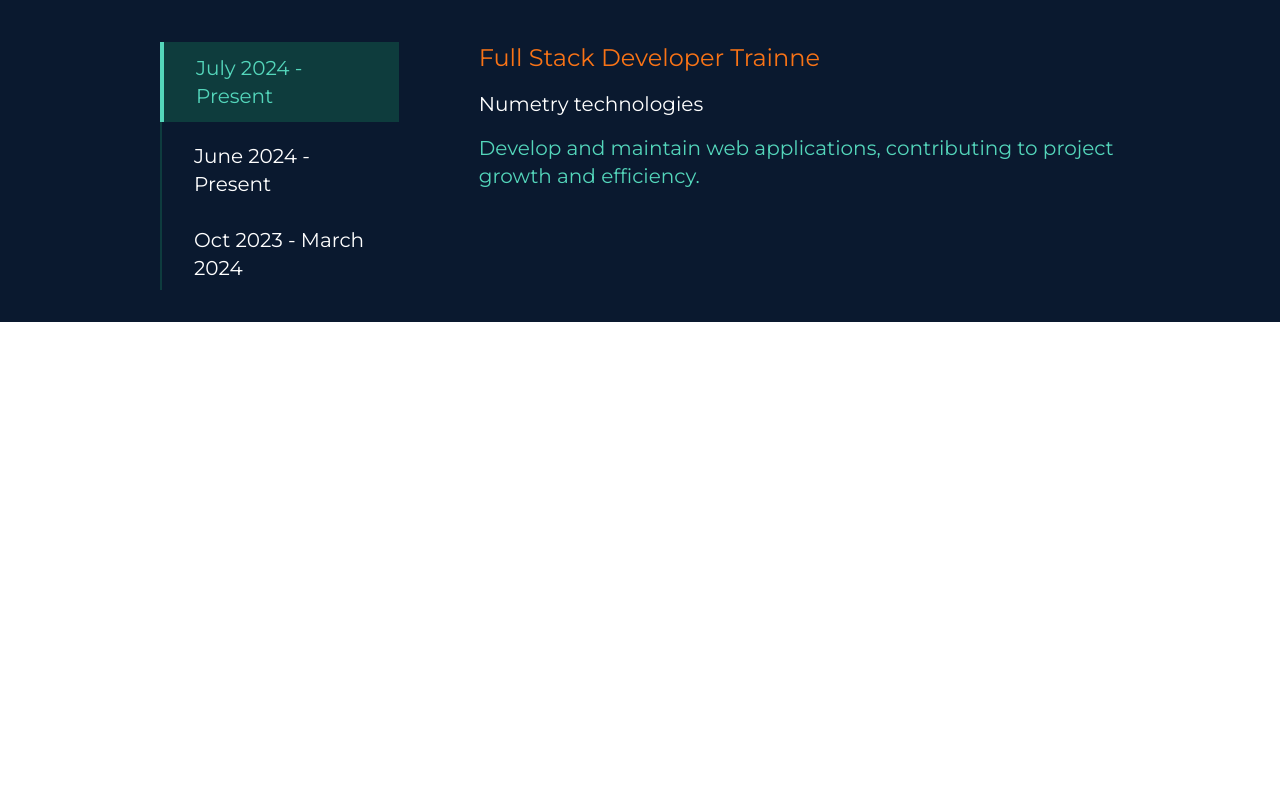
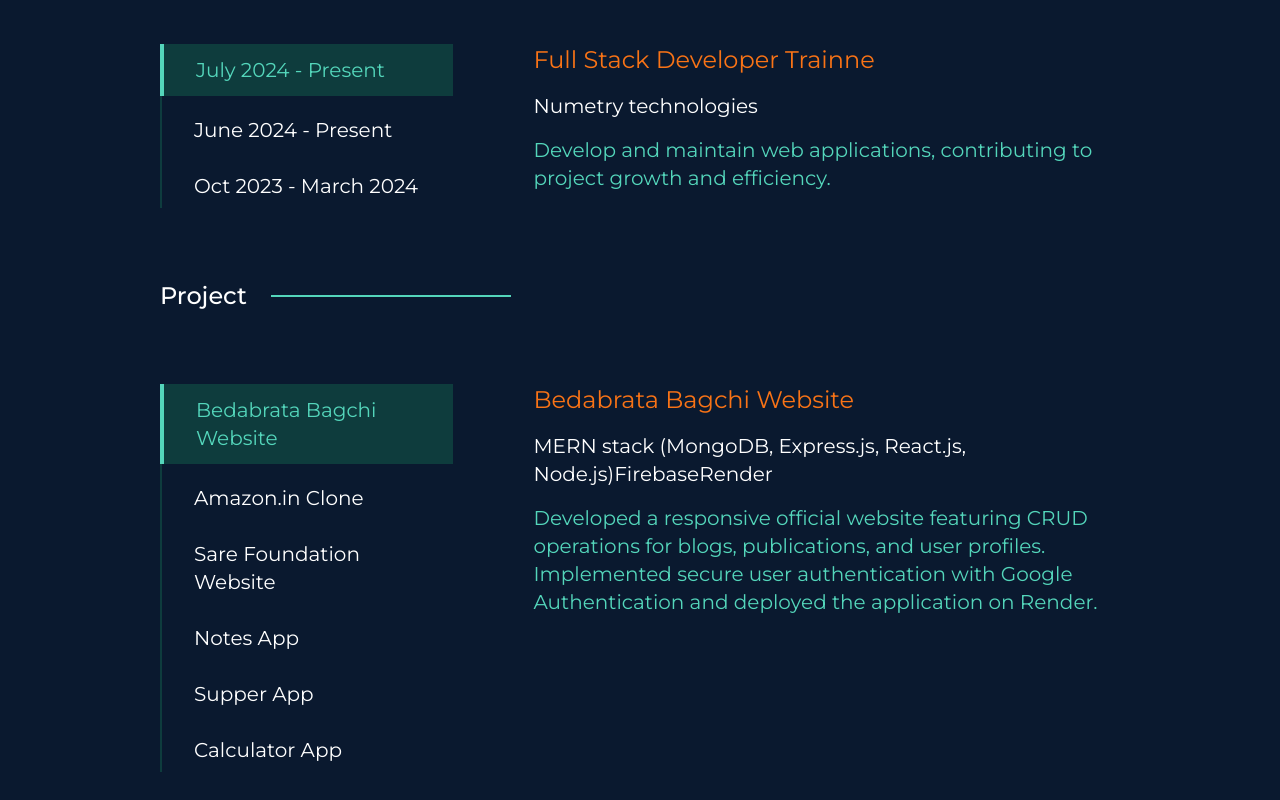
Before and after one commit to nishu2525/Portfolio, a React (Vite) app: page / in a window 1280 px wide. Shown: the part 1624-2424 px from the top of the page. Before the commit the page ends 1946 px from the top, so only its background shows below. Built offline with nearby package versions, Linux system fonts and the light colour scheme.

Commit message:
Projets  completed

```diff
--- a/src/App.jsx
+++ b/src/App.jsx
@@ -1,15 +1,22 @@
 import './App.css'
 import { BrowserRouter, Routes, Route } from "react-router-dom";
 import Home from './Pages/Home/Home';
+import About from './Pages/Home/About';
+import Experineces from './Pages/Home/Experineces';
+import Projects from './Pages/Home/Projects';
 
 function App() {
 
 
   return (
-    // < div className='flex h-screen items-center justify-center'>
+
     <BrowserRouter>
       <Routes>
         <Route path='/' element={<Home/>}/>
+        <Route path='/About' element={<About/>}/>
+        <Route path='/Experineces' element={<Experineces/>}/>
+        <Route path='/Proje' element={<Projects/>}/>
+
       </Routes>
     </BrowserRouter>
 
--- a/src/Pages/Home/About.jsx
+++ b/src/Pages/Home/About.jsx
@@ -47,8 +47,8 @@
         </h1>
         <div className="flex gap-10 mt-5">
           {skills.map((skill, index) => (
-            <div className="border border-tertiary hover:bg-tertiary py-1 px-5" key={index}>
-              <h1 className="text-tertiary hover:text-primary my-2">{skill}</h1>
+            <div className="border-2 border-tertiary hover:bg-tertiary py-1 px-5" key={index}>
+              <h1 className="text-white hover:text-primary my-2">{skill}</h1>
             </div>
           ))}
         </div>
--- a/src/Pages/Home/Experineces.jsx
+++ b/src/Pages/Home/Experineces.jsx
@@ -15,7 +15,7 @@
                  </div>
             ))}
         </div>
-        <div className="flex flex-col gap-4 ">
+        <div className="flex flex-col gap-4  w-2/3">
             <h1 className="text-secondary text-2xl">{experiences[selectedItemindex].title}</h1>
             <h1 className="text-white text-xl">{experiences[selectedItemindex].company}</h1>
             <h1 className="text-tertiary text-xl">{experiences[selectedItemindex].description}</h1>
--- a/src/Pages/Home/Home.jsx
+++ b/src/Pages/Home/Home.jsx
@@ -2,6 +2,7 @@
 import About from "./About";
 import Experineces from "./Experineces";
 import Intro from "./Intro";
+import Projects from "./Projects";
 
 
 export default function Home() {
@@ -12,6 +13,7 @@
           <Intro/>
           <About />
           <Experineces />
+          <Projects />
         </div>
     </div>
   )
--- /dev/null
+++ b/src/Pages/Home/Projects.jsx
@@ -0,0 +1,31 @@
+import { useState } from "react"
+import Sectitle from "../../components/Sectitle"
+// import { experiences } from "../../resources/exp"
+import { projects } from "../../resources/projects"
+
+
+function Projects() {
+    const [selectedItemindex, setSelectedItemindex] =useState(0)
+
+  return (
+    <div>
+    <Sectitle title="Project" />
+    <div className="flex py-8 gap-20">
+      <div className="flex flex-col gap-3 border-l-2 border-[#135e4c82] w-1/3">
+          {projects.map((project,index)=>(
+               <div key={index} onClick={()=>(setSelectedItemindex(index))} className="cursor-pointer">
+                  <h1 className={`text-xl px-8 py-2 ${selectedItemindex === index ? 'text-tertiary border-tertiary border-l-4 -ml-0.5 bg-[#135e4c82] py-3' : 'text-white'} `}>{project.title}</h1>
+               </div>
+          ))}
+      </div>
+      <div className="flex flex-col gap-4 w-2/3">
+          <h1 className="text-secondary text-2xl">{projects[selectedItemindex].title}</h1>
+          <h1 className="text-white text-xl">{projects[selectedItemindex].technologies}</h1>
+          <h1 className="text-tertiary text-xl">{projects[selectedItemindex].description}</h1>
+      </div>
+    </div>
+  </div>
+  )
+}
+
+export default Projects
--- a/src/resources/projects.js
+++ b/src/resources/projects.js
@@ -1,37 +1,37 @@
 export const projects = [
     {
-      name: "Bedabrata Bagchi Website",
+      title: "Bedabrata Bagchi Website",
       technologies: ["MERN stack (MongoDB, Express.js, React.js, Node.js)", "Firebase", "Render"],
       description: "Developed a responsive official website featuring CRUD operations for blogs, publications, and user profiles. Implemented secure user authentication with Google Authentication and deployed the application on Render.",
-      link:""
+      link:"https://bedabratabagchi.com/"
     },
     {
-      name: "Amazon.in Clone",
+      title: "Amazon.in Clone",
       technologies: ["React.js", "Tailwind.css"],
       description: "Developed a responsive clone website of Amazon.in.",
-      link:""
+      link:"https://nishad-s-amazon.netlify.app/"
     },
     {
-      name: "Sare Foundation Website",
+      title: "Sare Foundation Website",
       technologies: ["React.js", "JavaScript", "CSS"],
       description: "Developed a responsive official website for Sare Foundation, a non-profit organization dedicated to various social causes.",
       link:""
     },
     {
-      name: "Notes App",
-      technologies: ["React.js", "JavaScript", "CSS"],
+      title: "Notes App",
+      technologies: ["React.js", "JavaScript", "CSS","HTML"],
       description: "Created a dynamic and responsive note-taking application with a user interface similar to WhatsApp, allowing users to create, edit, and manage their notes efficiently.",
       link:""
     },
     {
-      name: "Supper App",
-      technologies: ["React.js"],
+      title: "Supper App",
+      technologies: ["React.js,CSS,HTML"],
       description: "Developed a movie browsing application with additional features such as note-taking, setting timers, and reading news.",
       link:""
     },
     {
-      name: "Calculator App",
-      technologies: ["JavaScript"],
+      title: "Calculator App",
+      technologies: ["JavaScript,CSS,HTML"],
       description: "Designed a user-friendly calculator application for performing basic arithmetic operations.",
       link:""
     }
```
